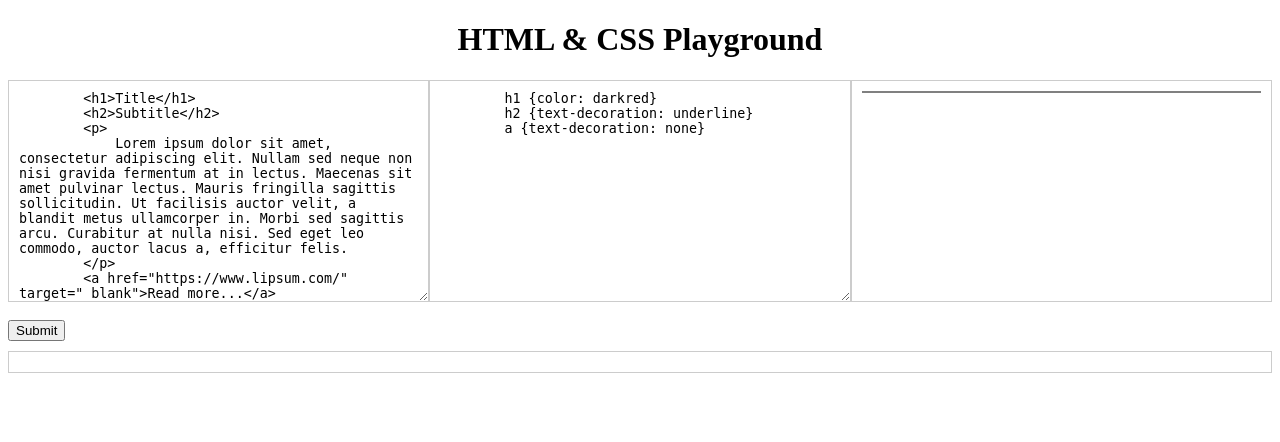
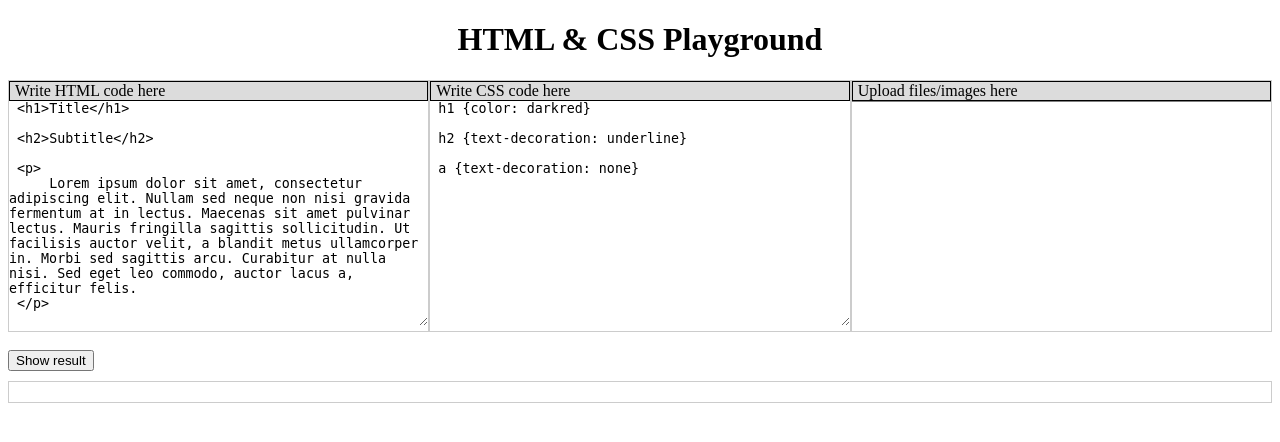
Before and after one commit to Fahim-Ahmad/intoCODE, a PHP site: page / in a window 1280 px wide. Shown: the top 442 px of the page. Run offline with PHP 8.4, Linux system fonts and the light colour scheme.

Commit message:
added 'playground' text at each class/id

```diff
--- a/front-end programming/final_project/html-css-playground/index.html
+++ b/front-end programming/final_project/html-css-playground/index.html
@@ -7,39 +7,52 @@
 </head>
 
 <body>
-    <h1 class="center">HTML & CSS Playground</h1>
+    <h1 class="center-playground">HTML & CSS Playground</h1>
 
-    <div id="boxes">
+    <div id="boxes-playground">
 
         <!-- html code-block -->
-        <textarea class="code-box" id="html" placeholder="Type your HTML code here">
+        <div class="box-playground">
+            <div class="box-playground-title">Write HTML code here</div>
+            <textarea class="code-box-playground" id="html" placeholder="Write your HTML code here">
  <h1>Title</h1>
+
  <h2>Subtitle</h2>
+
  <p>
      Lorem ipsum dolor sit amet, consectetur adipiscing elit. Nullam sed neque non nisi gravida fermentum at in lectus. Maecenas sit amet pulvinar lectus. Mauris fringilla sagittis sollicitudin. Ut facilisis auctor velit, a blandit metus ullamcorper in. Morbi sed sagittis arcu. Curabitur at nulla nisi. Sed eget leo commodo, auctor lacus a, efficitur felis.
  </p>
+
  <a href="https://www.lipsum.com/" target="_blank">Read more...</a>
             </textarea>
+        </div>
 
         <!-- css code-block -->
-        <textarea class="code-box" id="css" placeholder="Type your CSS code here">
+        <div class="box-playground">
+            <div class="box-playground-title">Write CSS code here</div>
+            <textarea class="code-box-playground" id="css" placeholder="Write your CSS code here">
  h1 {color: darkred}
+
  h2 {text-decoration: underline}
+
  a {text-decoration: none}
             </textarea>
+        </div>
 
         <!-- file upload code-block: drag & drop -->
-        <div class="code-box file-box" ondrop="handleFileDrop(event)" ondragover="handleDragOver(event)">
-            <!-- <p>Drop your files here</p> -->
-            <table class="files-list"></table>
+        <div class="box-playground">
+            <div class="box-playground-title">Upload files/images here</div>
+            <div class="file-box-playground" ondrop="handleFileDrop(event)" ondragover="handleDragOver(event)">
+                <table class="files-list-playground"></table>
+            </div>
         </div>
     </div>
 
     <br>
-    <button onclick="displayResult()">Submit</button>
+    <button onclick="displayResult()">Show result</button>
 
     <!-- output container -->
-    <div id="result">
+    <div id="result-playground">
     </div>
 
     <script src="script.js"></script>
--- a/front-end programming/final_project/html-css-playground/script.js
+++ b/front-end programming/final_project/html-css-playground/script.js
@@ -1,11 +1,10 @@
-
 function displayResult() {
   var htmlElement = document.querySelector("#html").value;
   var cssElement = document.querySelector("#css").value;
   // console.log(htmlElement);
   // console.log(cssElement)
 
-  var resultElement = document.querySelector("#result");
+  var resultElement = document.querySelector("#result-playground");
   resultElement.innerHTML = '<div class="output-box">' + htmlElement + "</div>";
   // console.log(resultElement);
 
@@ -42,7 +41,7 @@ function handleFileDrop(event) {
   var files = event.dataTransfer.files;
   // console.log('files:', files);
 
-  var filesTable = document.querySelector(".files-list");
+  var filesTable = document.querySelector(".files-list-playground");
   // console.log('filesTable:', filesTable);
 
   for (var i = 0; i < files.length; i++) {
@@ -54,18 +53,18 @@ function handleFileDrop(event) {
     // console.log('fileName:', fileName);
 
     var uuid = document.createElement("span");
-    uuid.className = "hidden";
+    uuid.className = "hidden-playground";
     uuid.innerText = URL.createObjectURL(file);
     // console.log('uuid:', uuid);
 
     var copyBtn = document.createElement("button");
     copyBtn.innerText = "Copy";
-    copyBtn.classList.add("copy-btn");
+    copyBtn.classList.add("copy-btn-playground");
     copyBtn.addEventListener("click", createCopyHandler(uuid.innerText));
 
     var showBtn = document.createElement("button");
     showBtn.innerText = "Preview";
-    showBtn.classList.add("show-btn");
+    showBtn.classList.add("show-btn-playground");
     showBtn.addEventListener("click", createShowHandler(uuid.innerText));
 
     var tableRow = document.createElement("tr");
--- a/front-end programming/final_project/html-css-playground/style.css
+++ b/front-end programming/final_project/html-css-playground/style.css
@@ -1,41 +1,54 @@
-h1.center {
+h1.center-playground {
   text-align: center;
 }
 
-#boxes {
+#boxes-playground {
   display: flex;
-  flex-direction: row;
 }
 
-.code-box {
+.box-playground {
   border: 1px solid #ccc;
-  padding: 10px;
-  width: 33%;
-  height: 200px;
+  width: 100%;
+  height: 250px;
 }
 
-.file-box {
-  overflow: scroll;
+.box-playground-title {
+  padding-left: 5px;
+  background-color: gainsboro;
+  border: 1px solid black;
 }
 
-.files-list {
+.code-box-playground {
+  border: 0;
+  padding: 0;
   width: 100%;
-  border: 1px gray solid;
+  height: 90%;
 }
 
-.hidden {
+.file-box-playground {
+  overflow: scroll;
+  width: 100%;
+  height: 90%;
+}
+
+.files-list-playground {
+  width: 100%;
+  border-bottom: 1px gray solid;
+}
+
+.hidden-playground {
   display: none;
 }
 
-.copy-btn {
+.copy-btn-playground {
   background-color: aquamarine;
 }
 
-.show-btn {
+.show-btn-playground {
   background-color: greenyellow;
 }
 
-#result {
+#result-playground {
   margin-top: 10px;
   border: 1px solid #ccc;
   padding: 10px;
```
Lines whose indentation alone changed are shown as unchanged.
